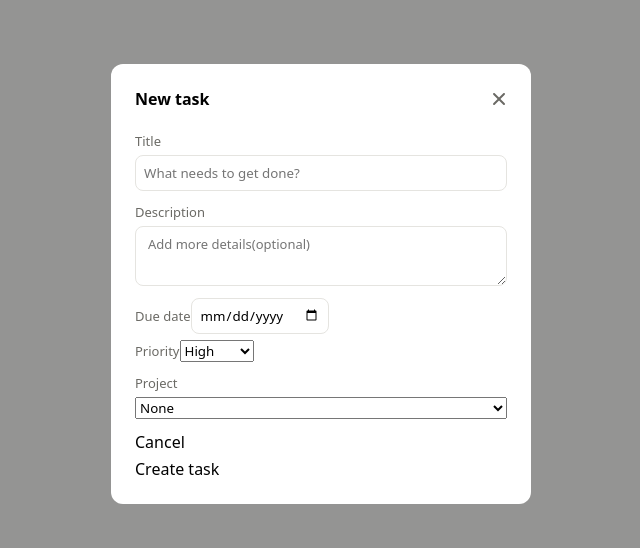
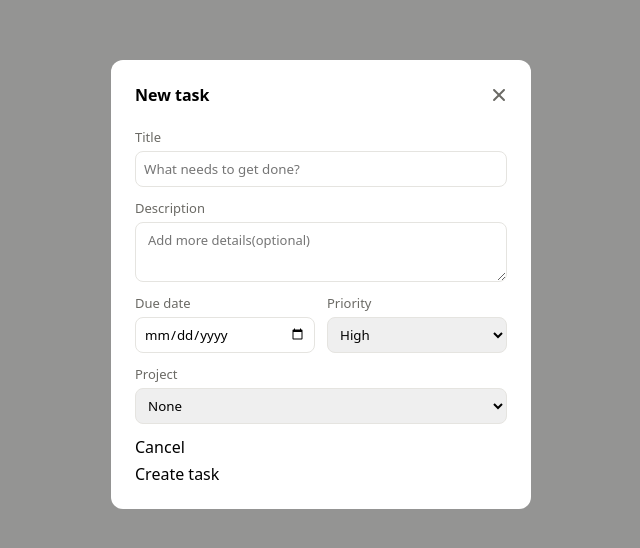
Before and after one commit to AlainRegisDev88/to-do-app, a React (Vite) app in the folder to-do-app/: page /new-task in a window 1280 px wide. Shown: the part 116-664 px from the top of the page, without its empty margins (319-959 px from the left). Built offline with nearby package versions, Linux system fonts and the light colour scheme.

Commit message:
style the date-priorty row

```diff
--- a/to-do-app/src/components/NewTask.css
+++ b/to-do-app/src/components/NewTask.css
@@ -68,13 +68,6 @@
 }
 
 
-.date-input{
-    height: 36px;
-    border: 0.5px solid var(--border);
-    border-radius: var(--radius-sm);
-    padding: 0 8px;
-}
-
 /* desc area */
 
 .desc-input-box{
@@ -94,6 +87,40 @@
     outline: none;
     border: 0.5px solid var(--border-strong);
 }
+
+.date-priority-row{
+    display: grid;
+    grid-template-columns: repeat(2, minmax(0, 1fr));
+    gap: 12px;
+}
+
+/* due date and priority section */
+
+.due-date-field, .priority-field{
+    display: flex;
+    gap: 5px;
+    flex-direction: column;
+    min-width: 0;
+}
+
+.date-input{
+    height: 36px;
+    border: 0.5px solid var(--border);
+    border-radius: var(--radius-sm);
+    padding: 0 8px;
+    width: 100%;
+    box-sizing: border-box;
+}
+
+.task-priority{
+    height: 36px;
+    border: 0.5px solid var(--border);
+    border-radius: var(--radius-sm);
+    padding: 0 8px;
+    width: 100%;
+    box-sizing: border-box;
+}
+
 Two-col row (date+priority)	12px gap between columns
 Vertical gap between fields	12px
 Action row
--- a/to-do-app/src/components/NewTask.jsx
+++ b/to-do-app/src/components/NewTask.jsx
@@ -26,14 +26,14 @@ const NewTask = () => {
                         <textarea className="desc-input-box" name="description" placeholder='Add more details(optional)'></textarea>
                     </div>
 
-                    <div className="add-task-form-item">
+                    <div className="date-priority-row">
                         <div className="due-date-field">
                             <label className="form-label" htmlFor="task-date">Due date</label>
                             <input className='date-input' type="date" name="task-date" />
                         </div>
                         <div className="priority-field">
                             <label className="form-label" htmlFor="task-priority">Priority</label>
-                            <select name="task-priority">
+                            <select name="task-priority" className='task-priority'>
                                 <option value="high">High</option>
                                 <option value="medium">Medium</option>
                                 <option value="low">Low</option>
@@ -43,7 +43,7 @@ const NewTask = () => {
 
                     <div className="add-task-form-item">
                         <label className="form-label" htmlFor="project-selection"> Project</label>
-                        <select name="project-selection">
+                        <select name="project-selection" className='tasks-input-box'>
                             <option value="None">None</option>
                             <option value="Project 1">Project 1</option>
                         </select>
```
